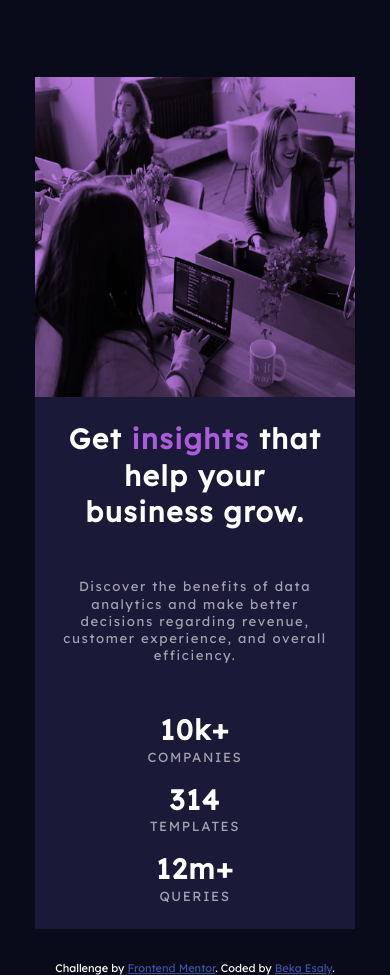
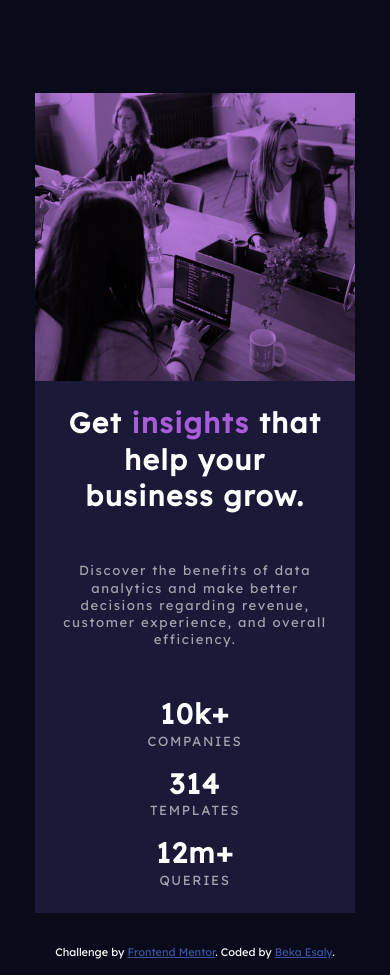
Before and after one commit to BekEsaly/stats-preview-card-component-main, a plain HTML site: page index.html in a window 390 px wide. Drawn offline with Linux system fonts and the light colour scheme.

Commit message:
Update style.css

```diff
--- a/style.css
+++ b/style.css
@@ -104,7 +104,7 @@ mix-blend-mode: multiply;
     .card-img{
     max-width: 20rem;
         width: 100%;
-     height: 20rem;
+     height: 18rem;
         background: url('./images/image-header-mobile.jpg')no-repeat center cover;
         background-size: 100% 100%;
     }
```
